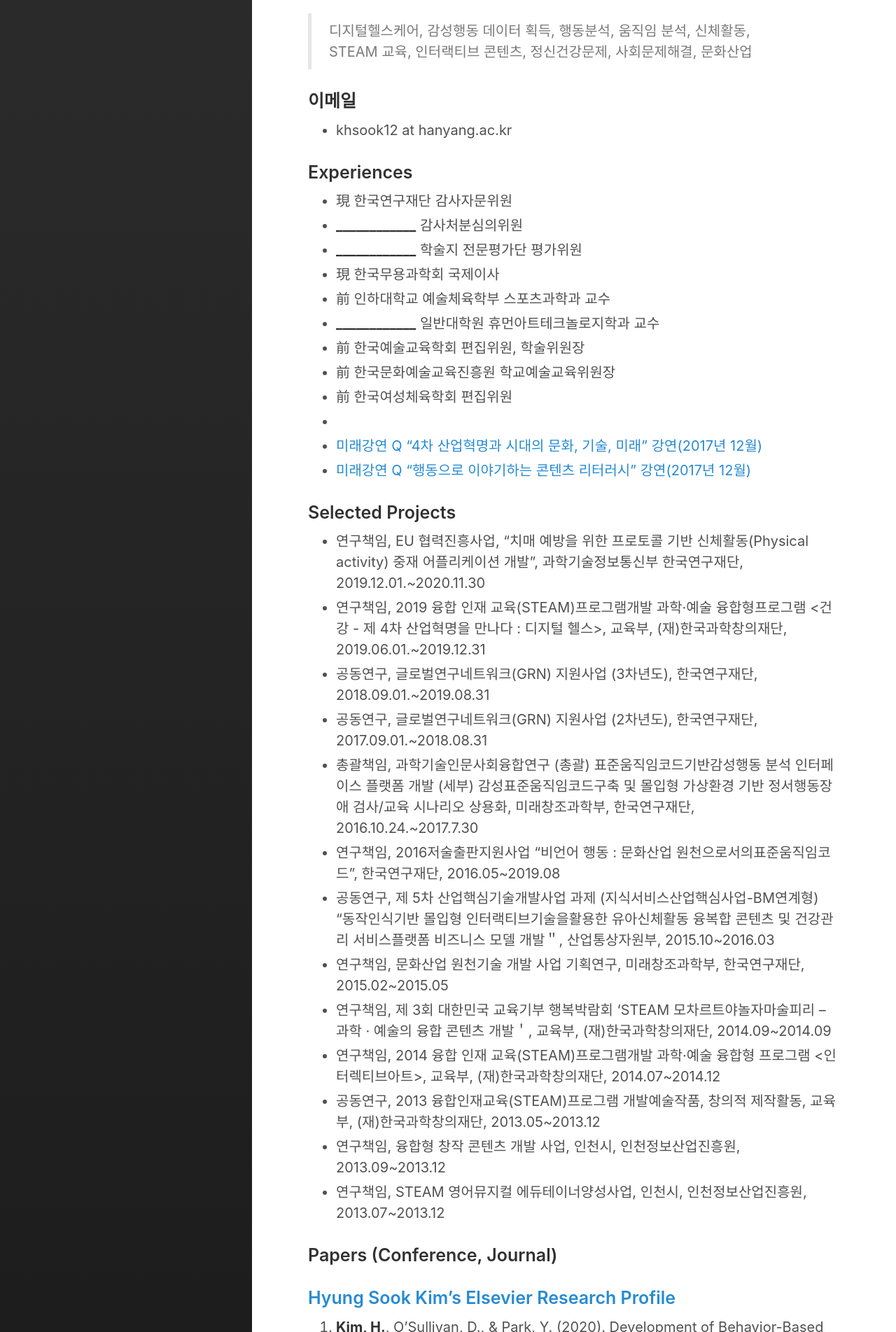
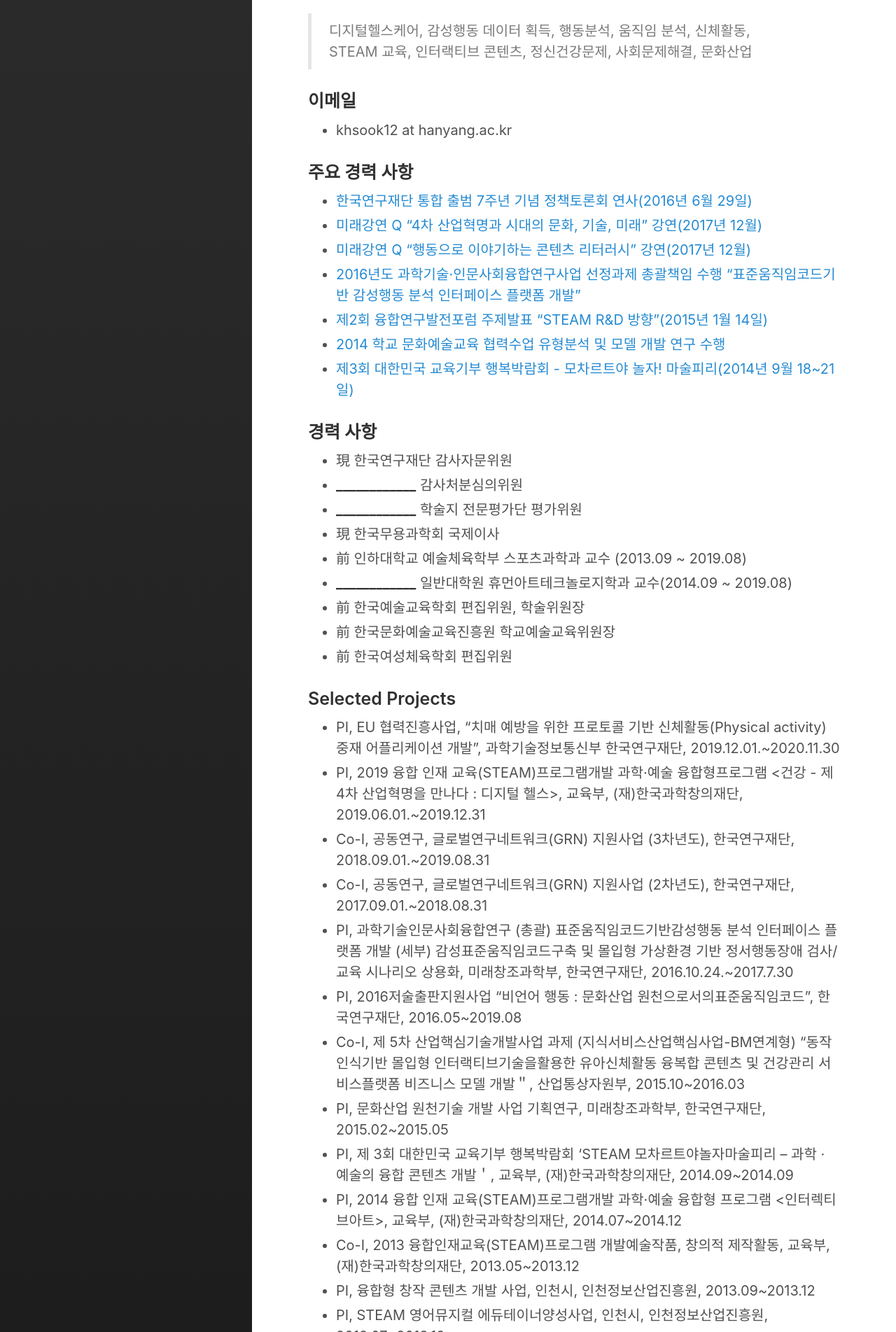
Before and after one commit to Rugger12/hyungsook, a Jekyll site: the page built from _posts/2021-01-07-about-me.md, in a window 1280 px wide. Shown: the part 1027-2930 px from the top of the page at 70% size. Built offline with Jekyll 4.4.1, drawn with Linux system fonts in a browser that asks for light colours; some of the changed text lies outside the part shown.

Commit message:
Update 2021-01-07-about-me.md

```diff
--- a/_posts/2021-01-07-about-me.md
+++ b/_posts/2021-01-07-about-me.md
@@ -20,37 +20,43 @@ excerpt_separator:  <!--more-->
 ### 이메일
 *  khsook12 at hanyang.ac.kr
 
-### Experiences
+### 주요 경력 사항
+*  <a href="https://webzine.nrf.re.kr/newsletter_1607/?chapter=3" target="_blank"> 한국연구재단 통합 출범 7주년 기념 정책토론회 연사(2016년 6월 29일)</a>
+*  <a href="https://youtu.be/kOZm2GAj93g?list=PL4sxFs_3F4_zX8h8c9086sBaAGXSD2e9-" target="_blank"> 미래강연 Q "4차 산업혁명과 시대의 문화, 기술, 미래" 강연(2017년 12월)</a>
+*  <a href="https://youtu.be/rNN5EyhDtfY?list=PL4sxFs_3F4_zX8h8c9086sBaAGXSD2e9-" target="_blank"> 미래강연 Q "행동으로 이야기하는 콘텐츠 리터러시" 강연(2017년 12월)</a>
+*  <a href="http://m.blog.daum.net/htiger31/18370518" target="_blank">2016년도 과학기술·인문사회융합연구사업 선정과제 총괄책임 수행 "표준움직임코드기반 감성행동 분석 인터페이스 플랫폼 개발"</a>
+*  <a href="https://crpc.kist.re.kr/user/nd57882.do?View&menuId=nd57882&boardNo=00000106&boardInfoNo=0008&dmlType=&page=3&pageLS=20&pageSC=SORT_ORDER&pageSO=DESC&pageST=TOTAL&pageSV=&dmlType=" target="_blank"> 제2회 융합연구발전포럼 주제발표 "STEAM R&D 방향"(2015년 1월 14일)</a>
+*  <a href="https://webview.arte.or.kr:8080/SynapDocViewServer/viewer/doc.html?key=00000000756389080176dccff8bd54db&convType=img&convLocale=ko_KR&contextPath=/SynapDocViewServer" target="_blank"> 2014 학교 문화예술교육 협력수업 유형분석 및 모델 개발 연구 수행</a>
+*  <a href="https://m.blog.naver.com/erke2000/220125718627" target="_blank"> 제3회 대한민국 교육기부 행복박람회 - 모차르트야 놀자! 마술피리(2014년 9월 18~21일)</a>
+
+### 경력 사항
 *  現 한국연구재단	감사자문위원
 *   ____________________________________  감사처분심의위원
 *   ____________________________________  학술지 전문평가단 평가위원
 *  現 한국무용과학회	국제이사
-*  前 인하대학교 예술체육학부 스포츠과학과 교수
-*  ____________________________________ 일반대학원 휴먼아트테크놀로지학과 교수
+*  前 인하대학교 예술체육학부 스포츠과학과 교수 (2013.09 ~ 2019.08)
+*  ____________________________________ 일반대학원 휴먼아트테크놀로지학과 교수(2014.09 ~ 2019.08)
 *  前 한국예술교육학회	편집위원, 학술위원장
 *  前 한국문화예술교육진흥원	학교예술교육위원장
 *  前 한국여성체육학회	편집위원
-*
-*  <a href="https://youtu.be/kOZm2GAj93g?list=PL4sxFs_3F4_zX8h8c9086sBaAGXSD2e9-" target="_blank"> 미래강연 Q "4차 산업혁명과 시대의 문화, 기술, 미래" 강연(2017년 12월)
-*  <a href="https://youtu.be/rNN5EyhDtfY?list=PL4sxFs_3F4_zX8h8c9086sBaAGXSD2e9-" target="_blank"> 미래강연 Q "행동으로 이야기하는 콘텐츠 리터러시" 강연(2017년 12월)
 
 
 <a name="projects"></a>
 ### Selected Projects
-* 연구책임, EU 협력진흥사업, “치매 예방을 위한 프로토콜 기반 신체활동(Physical activity) 중재 어플리케이션 개발”, 과학기술정보통신부
+* PI, EU 협력진흥사업, “치매 예방을 위한 프로토콜 기반 신체활동(Physical activity) 중재 어플리케이션 개발”, 과학기술정보통신부
 한국연구재단, 2019.12.01.~2020.11.30
-* 연구책임, 2019 융합 인재 교육(STEAM)프로그램개발 과학·예술 융합형프로그램 <건강 - 제 4차 산업혁명을 만나다 : 디지털 헬스>, 교육부, (재)한국과학창의재단, 2019.06.01.~2019.12.31
-* 공동연구, 글로벌연구네트워크(GRN) 지원사업 (3차년도), 한국연구재단, 2018.09.01.~2019.08.31
-* 공동연구, 글로벌연구네트워크(GRN) 지원사업 (2차년도), 한국연구재단, 2017.09.01.~2018.08.31
-* 총괄책임, 과학기술인문사회융합연구 (총괄) 표준움직임코드기반감성행동 분석 인터페이스 플랫폼 개발 (세부) 감성표준움직임코드구축 및 몰입형 가상환경 기반 정서행동장애 검사/교육 시나리오 상용화, 미래창조과학부, 한국연구재단, 2016.10.24.~2017.7.30
-* 연구책임, 2016저술출판지원사업 “비언어 행동 : 문화산업 원천으로서의표준움직임코드", 한국연구재단, 2016.05~2019.08
-* 공동연구, 제 5차 산업핵심기술개발사업 과제 (지식서비스산업핵심사업-BM연계형) “동작인식기반 몰입형 인터랙티브기술을활용한 유아신체활동 융복합 콘텐츠 및 건강관리 서비스플랫폼 비즈니스 모델 개발＂, 산업통상자원부, 2015.10~2016.03
-* 연구책임, 문화산업 원천기술 개발 사업 기획연구, 미래창조과학부, 한국연구재단, 2015.02~2015.05
-* 연구책임, 제 3회 대한민국 교육기부 행복박람회 ‘STEAM 모차르트야놀자마술피리 – 과학 · 예술의 융합 콘텐츠 개발＇, 교육부, (재)한국과학창의재단, 2014.09~2014.09
-* 연구책임, 2014 융합 인재 교육(STEAM)프로그램개발 과학·예술 융합형 프로그램 <인터렉티브아트>, 교육부, (재)한국과학창의재단, 2014.07~2014.12
-* 공동연구, 2013 융합인재교육(STEAM)프로그램 개발예술작품, 창의적 제작활동, 교육부, (재)한국과학창의재단, 2013.05~2013.12
-* 연구책임, 융합형 창작 콘텐츠 개발 사업, 인천시, 인천정보산업진흥원, 2013.09~2013.12
-* 연구책임, STEAM 영어뮤지컬 에듀테이너양성사업, 인천시, 인천정보산업진흥원, 2013.07~2013.12
+* PI, 2019 융합 인재 교육(STEAM)프로그램개발 과학·예술 융합형프로그램 <건강 - 제 4차 산업혁명을 만나다 : 디지털 헬스>, 교육부, (재)한국과학창의재단, 2019.06.01.~2019.12.31
+* Co-I, 공동연구, 글로벌연구네트워크(GRN) 지원사업 (3차년도), 한국연구재단, 2018.09.01.~2019.08.31
+* Co-I, 공동연구, 글로벌연구네트워크(GRN) 지원사업 (2차년도), 한국연구재단, 2017.09.01.~2018.08.31
+* PI, 과학기술인문사회융합연구 (총괄) 표준움직임코드기반감성행동 분석 인터페이스 플랫폼 개발 (세부) 감성표준움직임코드구축 및 몰입형 가상환경 기반 정서행동장애 검사/교육 시나리오 상용화, 미래창조과학부, 한국연구재단, 2016.10.24.~2017.7.30
+* PI, 2016저술출판지원사업 “비언어 행동 : 문화산업 원천으로서의표준움직임코드", 한국연구재단, 2016.05~2019.08
+* Co-I, 제 5차 산업핵심기술개발사업 과제 (지식서비스산업핵심사업-BM연계형) “동작인식기반 몰입형 인터랙티브기술을활용한 유아신체활동 융복합 콘텐츠 및 건강관리 서비스플랫폼 비즈니스 모델 개발＂, 산업통상자원부, 2015.10~2016.03
+* PI, 문화산업 원천기술 개발 사업 기획연구, 미래창조과학부, 한국연구재단, 2015.02~2015.05
+* PI, 제 3회 대한민국 교육기부 행복박람회 ‘STEAM 모차르트야놀자마술피리 – 과학 · 예술의 융합 콘텐츠 개발＇, 교육부, (재)한국과학창의재단, 2014.09~2014.09
+* PI, 2014 융합 인재 교육(STEAM)프로그램개발 과학·예술 융합형 프로그램 <인터렉티브아트>, 교육부, (재)한국과학창의재단, 2014.07~2014.12
+* Co-I, 2013 융합인재교육(STEAM)프로그램 개발예술작품, 창의적 제작활동, 교육부, (재)한국과학창의재단, 2013.05~2013.12
+* PI, 융합형 창작 콘텐츠 개발 사업, 인천시, 인천정보산업진흥원, 2013.09~2013.12
+* PI, STEAM 영어뮤지컬 에듀테이너양성사업, 인천시, 인천정보산업진흥원, 2013.07~2013.12
 
 
 <a name="papers"></a>
```
